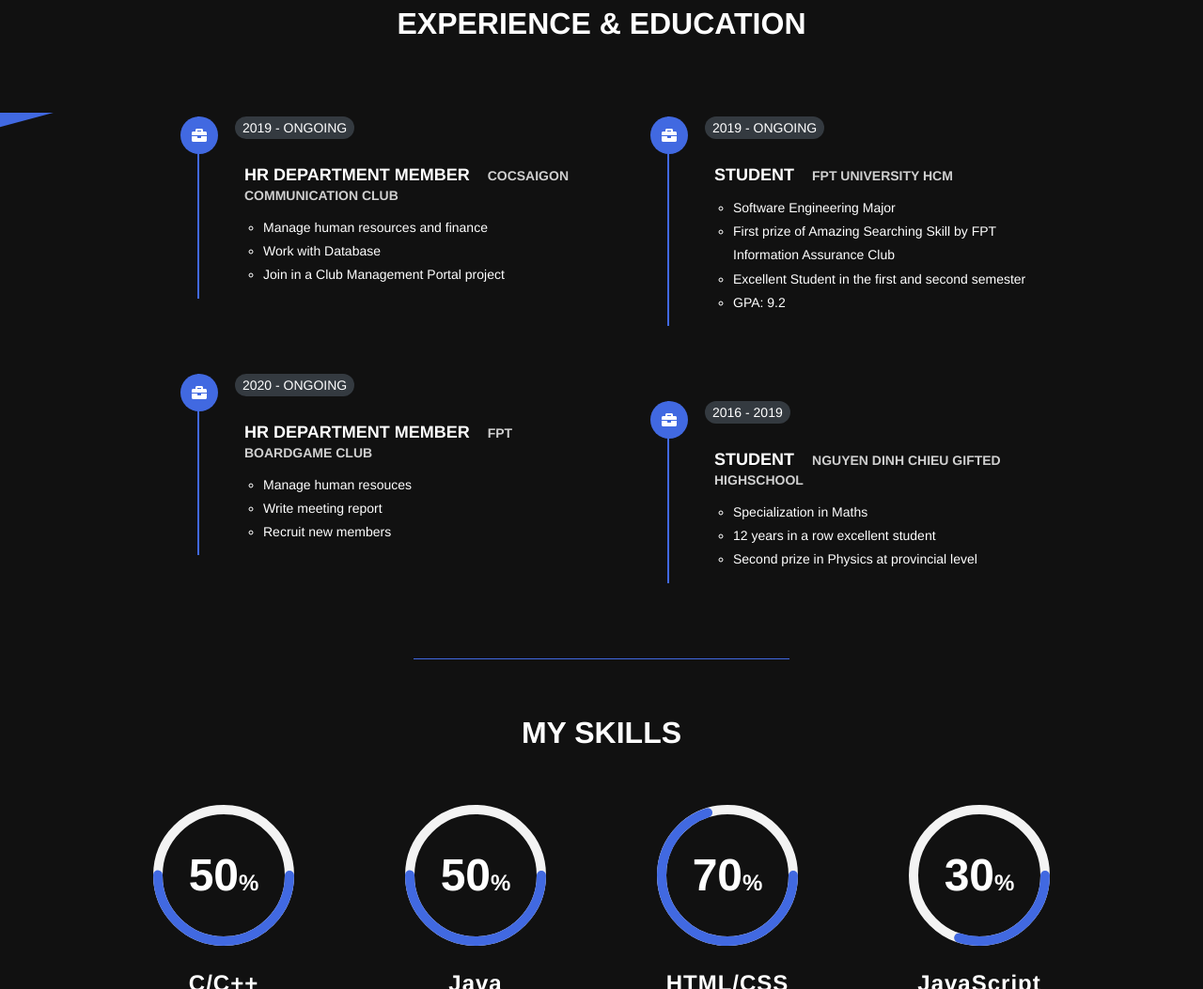
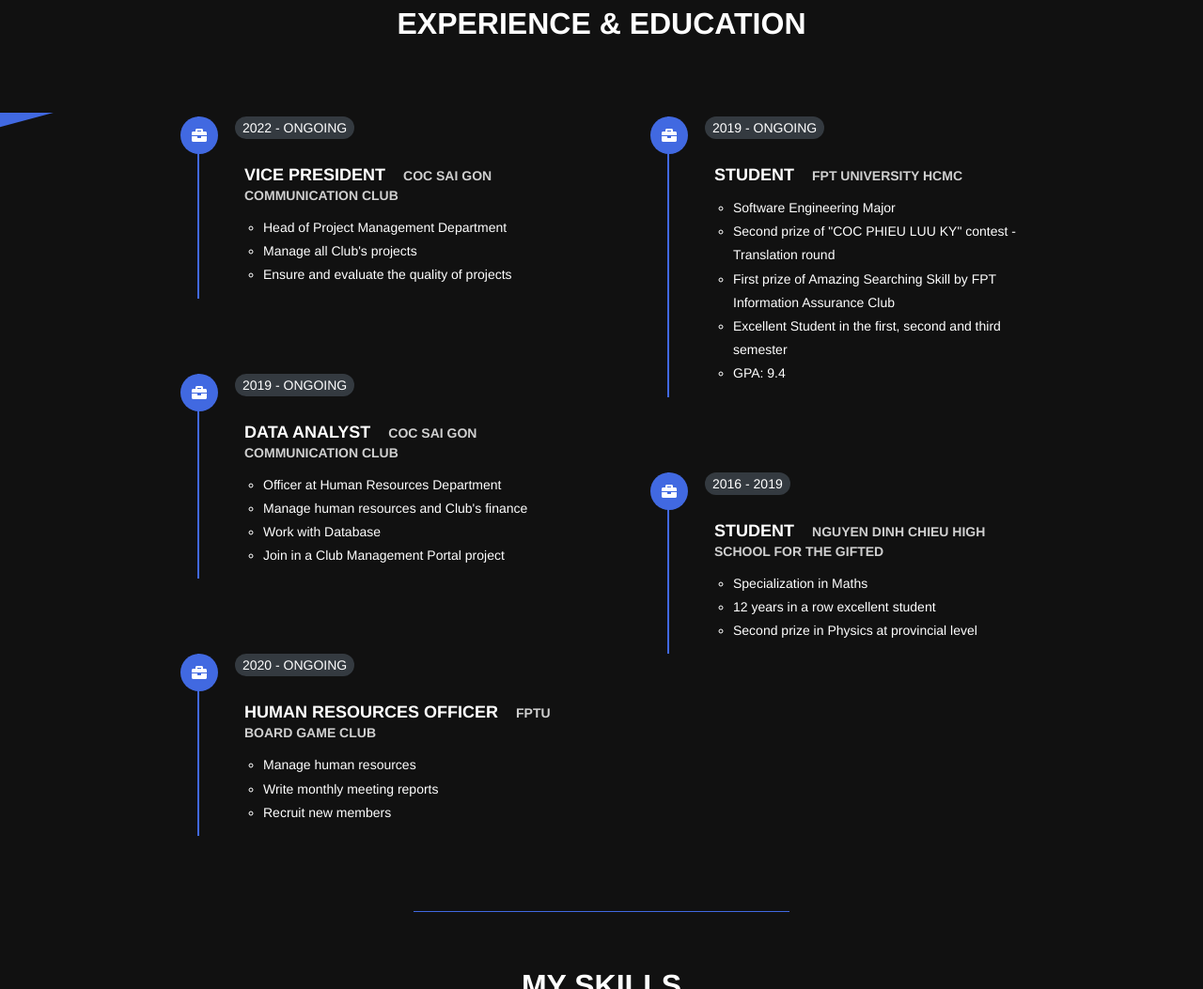
Before and after one commit to trungtin1811/porfolio, a plain HTML site: page index.html in a window 1280 px wide. Shown: the part 980-2033 px from the top of the page at 94% size. Drawn offline with Linux system fonts and the light colour scheme.

Commit message:
update roles

```diff
--- a/index.html
+++ b/index.html
@@ -105,14 +105,25 @@
                         <h1 class="title-subheading white-text">EXPERIENCE & EDUCATION</h1>
                         <div class="experiences__list">
                             <ul class="experiences__list__col">
-
+                                <li class="experiences__list__items white-text">
+                                    <i class="fas fa-briefcase white-text"></i>
+                                    <span class="year">2022 - ONGOING</span>
+                                    <h5 class="job-header">VICE PRESIDENT &ensp; <span class="job-company">COC SAI GON
+                                            COMMUNICATION CLUB</span></h5>
+                                    <ul class="job-detail">
+                                        <li>Head of Project Management Department</li>
+                                        <li>Manage all Club's projects</li>
+                                        <li>Ensure and evaluate the quality of projects</li>
+                                    </ul>
+                                </li>
                                 <li class="experiences__list__items white-text">
                                     <i class="fas fa-briefcase white-text"></i>
                                     <span class="year">2019 - ONGOING</span>
-                                    <h5 class="job-header">HR DEPARTMENT MEMBER &ensp; <span class="job-company">COCSAIGON
+                                    <h5 class="job-header">DATA ANALYST &ensp; <span class="job-company">COC SAI GON
                                             COMMUNICATION CLUB</span></h5>
                                     <ul class="job-detail">
-                                        <li>Manage human resources and finance</li>
+                                        <li>Officer at Human Resources Department</li>
+                                        <li>Manage human resources and Club's finance</li>
                                         <li>Work with Database</li>
                                         <li>Join in a Club Management Portal project</li>
                                     </ul>
@@ -120,11 +131,11 @@
                                 <li class="experiences__list__items white-text">
                                     <i class="fas fa-briefcase white-text"></i>
                                     <span class="year">2020 - ONGOING</span>
-                                    <h5 class="job-header">HR DEPARTMENT MEMBER &ensp; <span class="job-company">FPT BOARDGAME CLUB</span>
+                                    <h5 class="job-header">HUMAN RESOURCES OFFICER &ensp; <span class="job-company">FPTU BOARD GAME CLUB</span>
                                     </h5>
                                     <ul class="job-detail">
-                                        <li>Manage human resouces</li>
-                                        <li>Write meeting report</li>
+                                        <li>Manage human resources</li>
+                                        <li>Write monthly meeting reports</li>
                                         <li>Recruit new members</li>
                                     </ul>
                                 </li>
@@ -134,21 +145,22 @@
                                 <li class="experiences__list__items white-text">
                                     <i class="fas fa-briefcase white-text"></i>
                                     <span class="year">2019 - ONGOING</span>
-                                    <h5 class="job-header">STUDENT &ensp; <span class="job-company">FPT UNIVERSITY HCM</span>
+                                    <h5 class="job-header">STUDENT &ensp; <span class="job-company">FPT UNIVERSITY HCMC</span>
                                     </h5>
                                     <ul class="job-detail">
                                         <li>Software Engineering Major</li>
+                                        <li>Second prize of "COC PHIEU LUU KY" contest - Translation round
+                                        </li>
                                         <li>First prize of Amazing Searching Skill by FPT Information Assurance Club
                                         </li>
-                                        <li>Excellent Student in the first and second semester</li>
-                                        <li>GPA: 9.2</li>
+                                        <li>Excellent Student in the first, second and third semester</li>
+                                        <li>GPA: 9.4</li>
                                     </ul>
                                 </li>
                                 <li class="experiences__list__items white-text">
                                     <i class="fas fa-briefcase white-text"></i>
                                     <span class="year">2016 - 2019</span>
-                                    <h5 class="job-header">STUDENT &ensp; <span class="job-company">NGUYEN DINH CHIEU GIFTED
-                                            HIGHSCHOOL</span></h5>
+                                    <h5 class="job-header">STUDENT &ensp; <span class="job-company">NGUYEN DINH CHIEU HIGH SCHOOL FOR THE GIFTED</span></h5>
                                     <ul class="job-detail">
                                         <li>Specialization in Maths</li>
                                         <li>12 years in a row excellent student</li>
@@ -294,13 +306,13 @@
                             </li>
                             <li class="achievement-list__items fpt-scholarship">
                                 <div class="achievement-list__items__content">
-                                    <p class="white-text">100% SCHOLARSHIP AT FPT UNIVERSITY</p>
+                                    <p class="white-text">FULL RIDE SCHOLARSHIP AT FPT UNIVERSITY</p>
                                     <p class="white-text">09/2019</p>
                                 </div>
                             </li>
                             <li class="achievement-list__items vallet-scholarship">
                                 <div class="achievement-list__items__content">
-                                    <p class="white-text">VALLET FELLOWSHIP</p>
+                                    <p class="white-text">VALLET SCHOLARSHIP</p>
                                     <p class="white-text">09/2019</p>
                                 </div>
                             </li>
@@ -362,10 +374,10 @@
                             <a href="https://www.facebook.com/trungtin1811/">
                                 <i class="ti-facebook"></i>
                             </a>
-                            <a href="https://www.facebook.com/trungtin1811/">
+                            <a href="https://www.instagram.com/trngtnhihi/">
                                 <i class="ti-instagram"></i>
                             </a>
-                            <a href="https://www.facebook.com/trungtin1811/">
+                            <a href="https://www.linkedin.com/in/senttin1811/">
                                 <i class="ti-linkedin"></i>
                             </a>
                             <a href="https://www.facebook.com/trungtin1811/">
```
